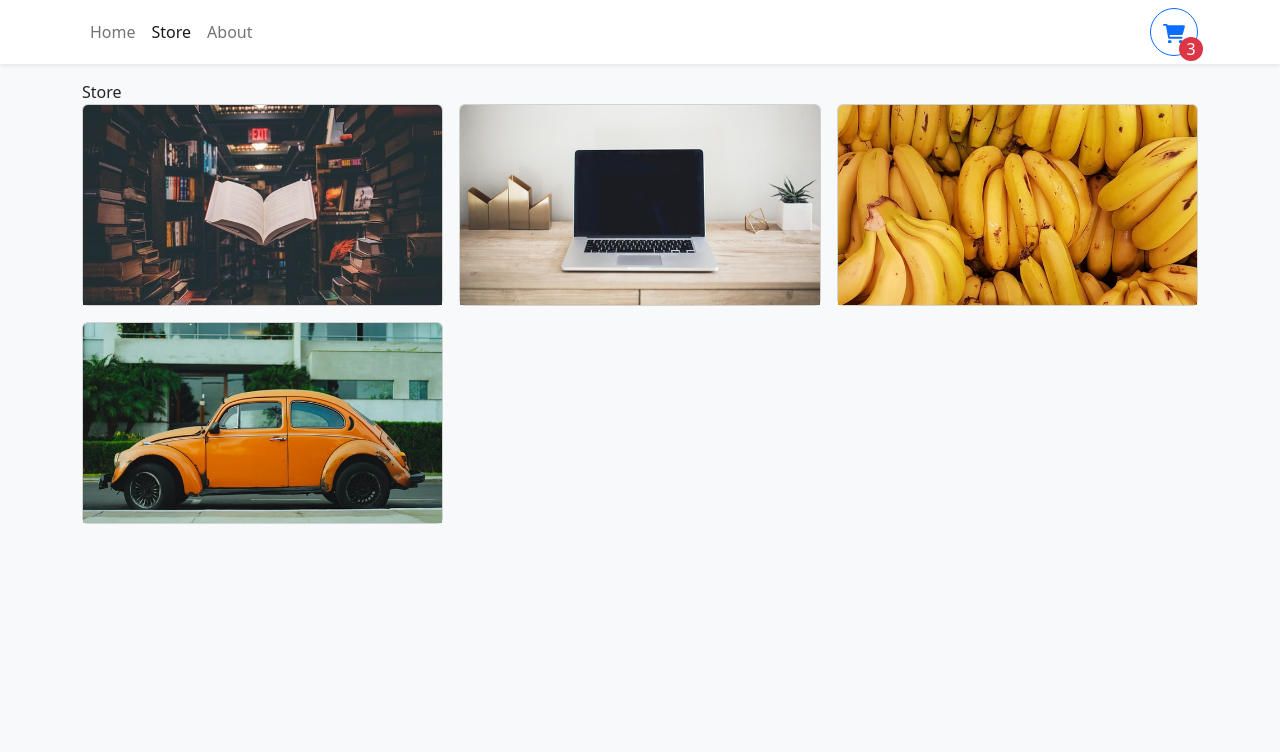
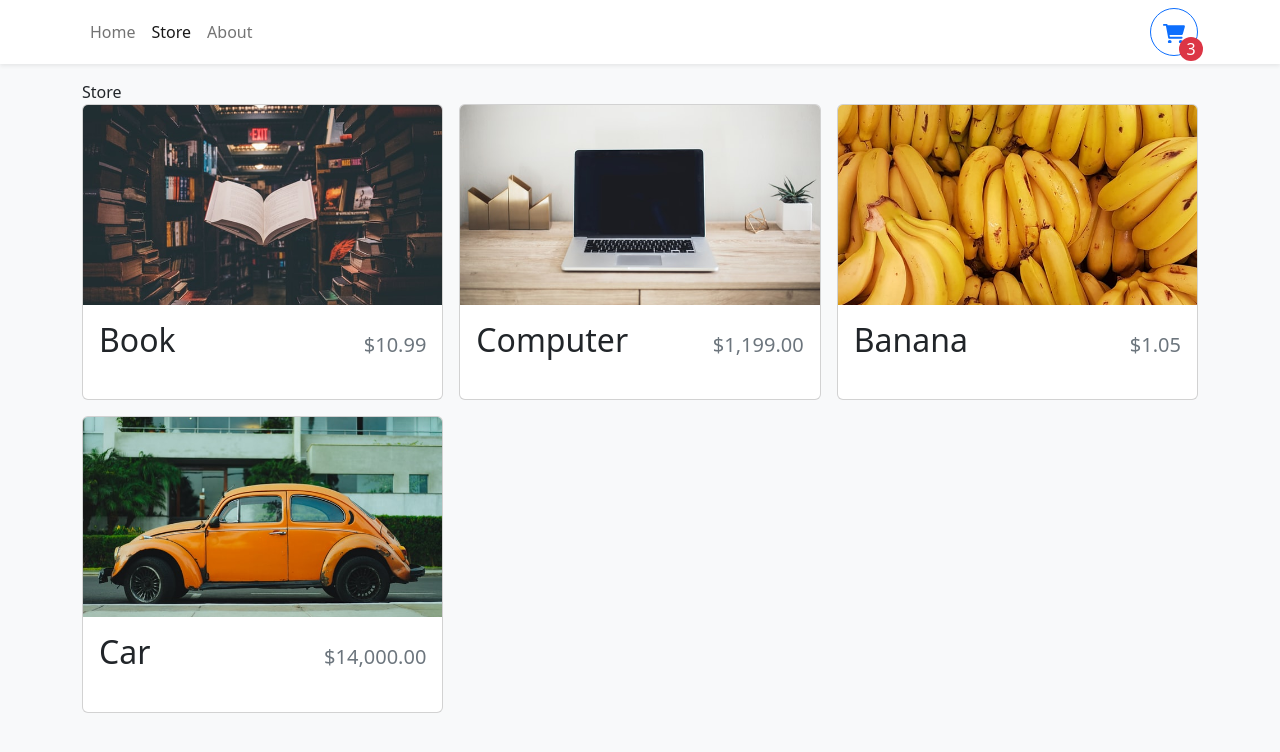
Before and after one commit to StefanoConsonni/advanced-shopping-cart, a React (Vite) app: page /store in a window 1280 px wide. Shown: the top 752 px of the page. Built offline with nearby package versions, Linux system fonts and the light colour scheme.

Commit message:
add formatCurrency utility function

```diff
--- a/src/components/StoreItem.tsx
+++ b/src/components/StoreItem.tsx
@@ -1,4 +1,5 @@
 import { Card } from "react-bootstrap";
+import { formatCurrency } from "../utilities/formatCurrency";
 
 type StoreItemProps = {
 	id: number;
@@ -11,6 +12,13 @@
 	return (
 		<Card>
 			<Card.Img variant="top" src={imgUrl} height="200px" style={{ objectFit: "cover" }} />
+
+			<Card.Body className="d-flex flex-column">
+				<Card.Title className="d-flex justify-content-between align-items-baseline mb-4">
+					<span className="fs-2">{name}</span>
+					<span className="ms-2 text-muted">{formatCurrency(price)}</span>
+				</Card.Title>
+			</Card.Body>
 		</Card>
 	);
 }
--- /dev/null
+++ b/src/utilities/formatCurrency.ts
@@ -0,0 +1,8 @@
+const CURRENCY_FORMATTER = new Intl.NumberFormat(undefined, {
+	currency: "USD",
+	style: "currency",
+});
+
+export function formatCurrency(number: number) {
+	return CURRENCY_FORMATTER.format(number);
+}
```
